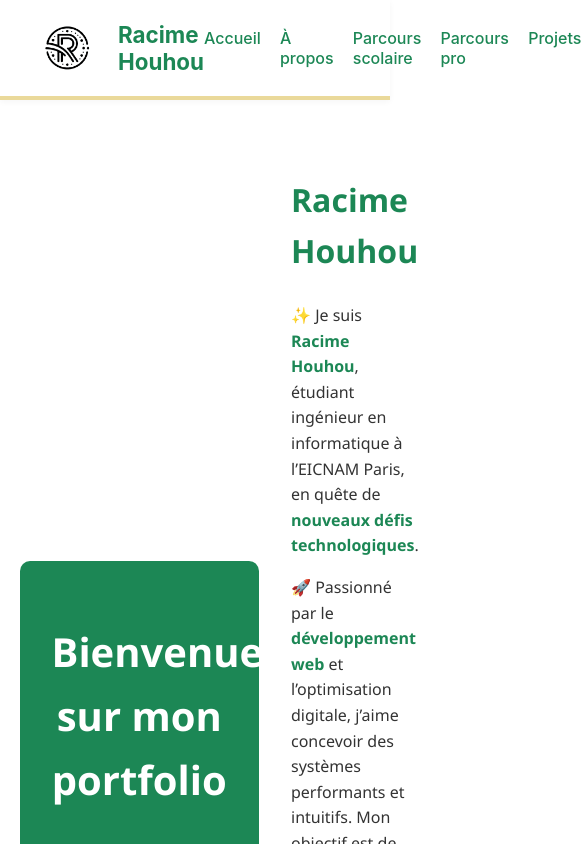
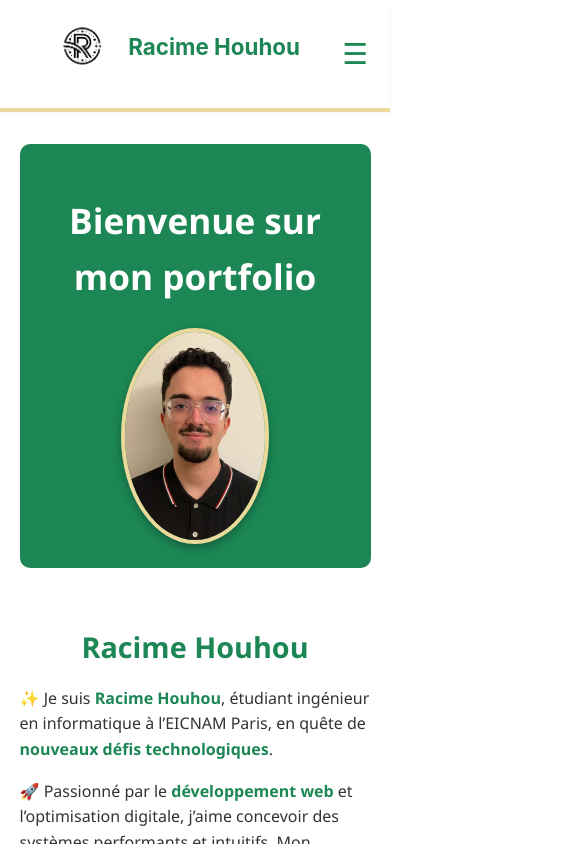
Before and after one commit to racime78/portfolio-react, a React (Create React App) app: page / in a window 390 px wide. Shown: the top 844 px of the page, 585 px wide, since content can reach past the window. Built offline with nearby package versions, Linux system fonts and the light colour scheme.

Commit message:
Passage responsive de toute les pages et supression d'une page test

```diff
--- a/src/App.js
+++ b/src/App.js
@@ -9,7 +9,6 @@ import Projets from './pages/Projets';
 import Competence from './pages/Competence';
 import Documents from './pages/Documents';
 import Contact from './pages/Contact';
-import TestPage from './pages/test2'; // ⚠️ Vérifie que le fichier existe bien
 
 function App() {
   return (
@@ -24,7 +23,6 @@ function App() {
         <Route path="/competence" element={<Competence />} />
         <Route path="/documents" element={<Documents />} />
         <Route path="/contact" element={<Contact />} />
-        <Route path="/test" element={<TestPage />} /> {/* ✅ Ajout de TestPage */}
       </Routes>
       <Footer />
     </Router>
--- a/src/components/NavBar.jsx
+++ b/src/components/NavBar.jsx
@@ -1,17 +1,29 @@
+import { useState } from 'react';
 import { Link } from 'react-router-dom';
 import logo from '../assets/Logo_Racime_V3-sf.png';
 import '../css/NavBar.css';
 
 export default function NavBar() {
+  const [menuOpen, setMenuOpen] = useState(false);
+
   return (
     <nav className="navbar">
-      {/* ✅ Ajout du lien autour du logo + nom */}
-      <Link to="/" className="navbar-logo">
-        <img src={logo} alt="Logo Racime Houhou" />
-        <h1>Racime Houhou</h1>
-      </Link>
+      <div className="navbar-top">
+        <Link to="/" className="navbar-logo">
+          <img src={logo} alt="Logo Racime Houhou" />
+          <h1>Racime Houhou</h1>
+        </Link>
 
-      <ul className="navbar-links">
+        <button
+          className="burger-button"
+          onClick={() => setMenuOpen(!menuOpen)}
+          aria-label="Toggle navigation"
+        >
+          ☰
+        </button>
+      </div>
+
+      <ul className={`navbar-links ${menuOpen ? 'open' : ''}`}>
         <li><Link to="/">Accueil</Link></li>
         <li><Link to="/apropos">À propos</Link></li>
         <li><Link to="/parcours-scolaire">Parcours scolaire</Link></li>
--- a/src/css/Accueil.css
+++ b/src/css/Accueil.css
@@ -1,6 +1,6 @@
 .accueil-container {
   background-color: #ffffff;
-  padding: 3rem 5vw;
+  padding: 2rem 5vw;
   width: 100%;
   font-family: 'Segoe UI', sans-serif;
   color: #333;
@@ -9,57 +9,56 @@
 }
 
 .accueil-title {
-  font-size: 2.5rem;
+  font-size: 2.2rem;
   font-weight: bold;
+  text-align: center;
 }
 
 .accueil-avatar {
-  width: 160px;
+  width: 140px;
   border-radius: 50%;
   border: 4px solid #ead99a;
   box-shadow: 0px 4px 8px rgba(0, 0, 0, 0.3);
-  margin-top: 1rem;
+  margin: 1rem auto 0;
+  display: block;
 }
 
 .accueil-content {
   display: flex;
-  align-items: center;
-  justify-content: space-between;
+  flex-direction: column;
   gap: 2rem;
 }
 
 .accueil-left {
-  flex: 1;
-  width: 50%; /* ✅ Assure que la partie gauche prend 50% */
-  background-color: #1c8755; /* ✅ Fond vert */
-  color: white; /* ✅ Texte en blanc */
+  background-color: #1c8755;
+  color: white;
   text-align: center;
-  padding: 2rem;
+  padding: 1.5rem;
   border-radius: 10px;
 }
 
 .accueil-right {
-  flex: 1;
-  width: 50%; /* ✅ Assure que la partie droite prend 50% */
   text-align: left;
 }
 
-/* ✅ Ajustement du titre */
 .accueil-name {
-  font-size: 2rem;
+  font-size: 1.8rem;
   font-weight: bold;
-  color: #1c8755; /* ✅ Titre en vert */
+  color: #1c8755;
+  text-align: center;
+  margin-bottom: 1rem;
 }
 
 .accueil-section {
-  margin-top: 2.5rem;
+  margin-top: 2rem;
 }
 
 .accueil-section h2 {
   color: #1c8755;
-  border-left: 5px solid #ead99a;
+  border-left: 4px solid #ead99a;
   padding-left: 0.6rem;
   margin-bottom: 1rem;
+  font-size: 1.25rem;
 }
 
 .accueil-section ul {
@@ -81,26 +80,26 @@
 .accueil-footer {
   margin-top: 3rem;
   background: #ead99a;
-  padding: 1.5rem;
+  padding: 1rem;
   border-radius: 8px;
   text-align: center;
+  font-size: 0.95rem;
 }
 
 .accueil-sections-container {
   display: flex;
-  justify-content: space-between; /* ✅ Espacement uniforme entre les blocs */
-  gap: 20px; /* ✅ Espacement entre les blocs */
-  margin-bottom: 60px;
+  flex-direction: column;
+  gap: 2rem;
+  margin-bottom: 40px;
 }
 
 .accueil-section {
-  flex: 1; /* ✅ Tous les blocs occupent une taille égale */
-  min-width: 300px; /* ✅ Évite que les blocs deviennent trop petits */
+  flex: 1 1 100%;
 }
 
 .accueil-distinction h2 {
   color: #1c8755;
-  border-left: 5px solid #ead99a;
+  border-left: 4px solid #ead99a;
   padding-left: 0.6rem;
   margin-bottom: 1rem;
 }
@@ -114,3 +113,31 @@
 .accueil-section a:hover {
   text-decoration: underline;
 }
+
+/* ✅ Responsive amélioration tablette et + */
+@media (min-width: 768px) {
+  .accueil-content {
+    flex-direction: row;
+    align-items: center;
+    justify-content: space-between;
+  }
+
+  .accueil-left,
+  .accueil-right {
+    flex: 1 1 50%;
+  }
+
+  .accueil-name {
+    text-align: left;
+  }
+
+  .accueil-sections-container {
+    flex-direction: row;
+    flex-wrap: wrap;
+    justify-content: space-between;
+  }
+
+  .accueil-section {
+    flex: 1 1 300px;
+  }
+}
--- a/src/css/Apropos.css
+++ b/src/css/Apropos.css
@@ -2,7 +2,7 @@
 .apropos-container {
   background: #ffffff;
   padding: 3rem 2rem;
-  max-width: 1000px;
+  max-width: 1100px;
   margin: auto;
   font-family: 'Segoe UI', sans-serif;
   color: #333;
@@ -12,7 +12,7 @@
 .apropos-title {
   color: #1c8755;
   text-align: center;
-  font-size: 2.5rem;
+  font-size: 2.4rem;
   margin-bottom: 2rem;
 }
 
@@ -26,20 +26,15 @@
   border-left: 5px solid #ead99a;
   padding-left: 0.8rem;
   margin-bottom: 1rem;
+  font-size: 1.4rem;
 }
 
 /* ========== VALUE CARD ========== */
 .values-container {
   display: grid;
-  grid-template-columns: repeat(2, 1fr);
+  grid-template-columns: repeat(auto-fit, minmax(250px, 1fr));
   gap: 1.5rem;
   justify-items: center;
-}
-
-@media (max-width: 600px) {
-  .values-container {
-    grid-template-columns: 1fr;
-  }
 }
 
 .value-card {
@@ -71,7 +66,6 @@
   max-width: 1000px;
 }
 
-
 .passion-card {
   width: 100%;
   max-width: 220px;
@@ -79,7 +73,6 @@
   perspective: 1000px;
   cursor: pointer;
 }
-
 
 .passion-inner {
   width: 100%;
@@ -147,3 +140,37 @@
   border-radius: 6px;
   cursor: pointer;
 }
+
+/* ========== RESPONSIVE ADAPTATION ========== */
+@media (max-width: 600px) {
+  .apropos-title {
+    font-size: 2rem;
+  }
+
+  .apropos-section h2 {
+    font-size: 1.2rem;
+  }
+
+  .value-card {
+    max-width: 100%;
+  }
+
+  .passions-grid {
+    grid-template-columns: 1fr;
+    gap: 1.5rem;
+  }
+
+  .passion-card {
+    max-width: 100%;
+    height: auto;
+  }
+
+  .passion-front img {
+    object-fit: cover;
+    height: 240px;
+  }
+
+  .passion-back {
+    padding: 1rem;
+  }
+}
--- a/src/css/NavBar.css
+++ b/src/css/NavBar.css
@@ -1,3 +1,4 @@
+/* ========== NAVBAR GLOBALE ========== */
 .navbar {
   display: flex;
   justify-content: space-between;
@@ -9,16 +10,20 @@
   top: 0;
   z-index: 10;
   box-shadow: 0 2px 6px rgba(0, 0, 0, 0.04);
+  flex-wrap: wrap;
 }
 
+/* ========== LOGO ========== */
 .navbar-logo {
   display: flex;
   align-items: center;
   gap: 1rem;
+  text-decoration: none;
+  color: inherit;
 }
 
 .navbar-logo img {
-  height: 70px;
+  height: 60px;
 }
 
 .navbar-logo h1 {
@@ -27,12 +32,14 @@
   margin: 0;
 }
 
+/* ========== LIENS NAVIGATION ========== */
 .navbar-links {
   display: flex;
   gap: 1.2rem;
   list-style: none;
   margin: 0;
   padding: 0;
+  margin-left: auto; /* Aligne complètement les liens à droite */
 }
 
 .navbar-links a {
@@ -49,7 +56,69 @@
   border-bottom: 2px solid #ead99a;
 }
 
-.navbar-logo {
-  text-decoration: none;
-  color: inherit;
+/* ✅ Bouton menu burger (caché sur desktop) */
+.burger-button {
+  display: none;
+  font-size: 1.8rem;
+  background: none;
+  border: none;
+  color: #1c8755;
+  cursor: pointer;
 }
+
+/* ========== RESPONSIVE ========== */
+@media (max-width: 768px) {
+  .navbar {
+    flex-direction: column;
+    align-items: flex-start;
+    padding: 1rem;
+  }
+
+  .navbar-top {
+    display: flex;
+    justify-content: space-between;
+    align-items: center;
+    width: 100%;
+  }
+
+  .navbar-logo {
+    width: 100%;
+    justify-content: center;
+    margin-bottom: 1rem;
+  }
+
+  .navbar-links {
+    flex-direction: column;
+    width: 100%;
+    align-items: center;
+    gap: 0.8rem;
+    margin-left: 0; /* Supprime l'effet desktop */
+  }
+
+  .navbar-links a {
+    font-size: 1.1rem;
+  }
+
+  .burger-button {
+    display: block;
+    margin-left: auto; /* Décale le bouton burger à droite */
+  }
+
+  .navbar-links {
+    display: none;
+    flex-direction: column;
+    width: 100%;
+    background-color: #ffffff;
+    margin-top: 1rem;
+    padding: 0;
+  }
+
+  .navbar-links.open {
+    display: flex;
+  }
+
+  .navbar-links li {
+    text-align: center;
+    padding: 0.5rem 0;
+  }
+}
--- a/src/css/Timeline.css
+++ b/src/css/Timeline.css
@@ -91,7 +91,7 @@
   background: #fefefe;
   padding: 1.2rem 1.5rem;
   border-radius: 10px;
-  box-shadow: 0 4px 10px rgba(0,0,0,0.06);
+  box-shadow: 0 4px 10px rgba(0, 0, 0, 0.06);
   flex: 1;
   border-left: 6px solid #ead99a;
 }
@@ -113,3 +113,48 @@
   margin-bottom: 0.4rem;
   color: #1c8755;
 }
+
+/* ========== RESPONSIVE ADAPTATION ========== */
+@media (max-width: 768px) {
+  .timeline {
+    padding-left: 30px;
+  }
+
+  .timeline-bar-background,
+  .timeline-bar-progress {
+    left: 16px;
+  }
+
+  .timeline-dot {
+    left: 8px;
+  }
+
+  .timeline-logo {
+    position: relative;
+    left: 0;
+    margin-bottom: 0.5rem;
+    width: 60px;
+    height: 60px;
+  }
+
+  .timeline-item {
+    flex-direction: column;
+    align-items: flex-start;
+    gap: 1rem;
+    padding-left: 1rem;
+  }
+
+  .timeline-content {
+    border-left: none;
+    border-top: 5px solid #ead99a;
+    padding: 1rem;
+  }
+
+  .timeline-content h3 {
+    font-size: 1.1rem;
+  }
+
+  .timeline-content h4 {
+    font-size: 1rem;
+  }
+}
--- a/src/pages/test2.css
+++ /dev/null
@@ -1,47 +0,0 @@
-
-.test-container {
-  display: flex;
-  width: 100%;
-  height: 100vh;
-}
-
-.left-side {
-  width: 40%;
-  background-color: #1c8755;
-  display: flex;
-  justify-content: center;
-  align-items: center;
-  flex-direction: column;
-  height: 100vh;
-  position: relative; /* ✅ Assure que l’image peut se repositionner */
-  overflow: visible; /* ✅ Autorise le débordement sur right-side */
-}
-
-.portrait {
-  width: 130%; /* ✅ Toujours agrandie pour qu’elle déborde */
-  max-height: 80%;
-  object-fit: cover;
-  position: absolute;
-  left: -5%; /* ✅ Colle l’image encore plus à gauche */
-}
-
-
-
-.right-side {
-  width: 60%;
-  background-color: #ead99a; /* Fond vert */
-  display: flex;
-  justify-content: center;
-  align-items: center;
-}
-
-.title {
-  font-size: 3rem;
-  color: #fff; /* Texte en blanc */
-  position: absolute; /* Permet de superposer */
-  top: 50%;
-  left: 60%;
-  transform: translate(-50%, -50%);
-  width: 100%; /* Le texte s'étend sur toute la largeur */
-  text-align: center;
-}
--- a/src/pages/test2.jsx
+++ /dev/null
@@ -1,17 +0,0 @@
-import React from 'react';
-import './test2.css';
-import portrait from '../assets/plante.jpg'; // Vérifie bien le chemin de l'image
-
-export default function TestPage() {
-  return (
-    <div className="test-container">
-      <div className="left-side">
-        <img src={portrait} alt="Portrait" className="portrait" />
-      </div>
-
-      <div className="right-side">
-        <h1 className="title">Bienvenue sur mon site</h1>
-      </div>
-    </div>
-  );
-}
```
Also changed, not shown: src/css/Projets.css (+49 -7 lines).
